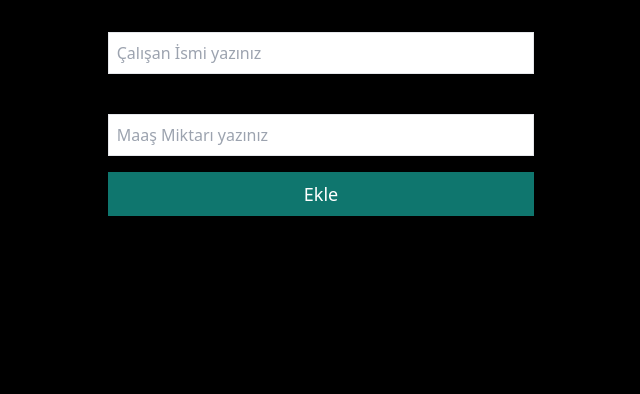
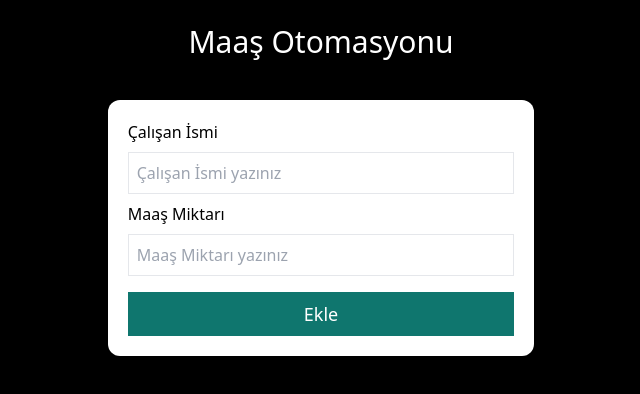
Before and after one commit to AnilOguzman/React, a React (Create React App) app: page / in a window 1280 px wide. Shown: the top 394 px of the page, without its empty margins (319-959 px from the left). Built offline with nearby package versions, Linux system fonts and the light colour scheme.

Commit message:
Card component

```diff
--- a/src/App.jsx
+++ b/src/App.jsx
@@ -2,6 +2,7 @@ import AddWorker from "./components/Workers/AddWorker"
 function App() {
   return (
     <div className="App ">
+      <h1 className="text-white text-center mt-6 text-3xl">Maaş Otomasyonu</h1>
       <AddWorker/>
     </div>
   );
--- /dev/null
+++ b/src/components/UI/Card.jsx
@@ -0,0 +1,8 @@
+
+const Card = (props) => {
+  return (
+    <div className={`bg-white p-5 rounded-xl ${props.addClass}`}>{props.children}</div>
+  )
+}
+
+export default Card
--- a/src/components/Workers/AddWorker.jsx
+++ b/src/components/Workers/AddWorker.jsx
@@ -1,16 +1,22 @@
 import React from 'react'
-
+import Card from '../UI/Card'
 const AddWorker = () => {
   return (
-    <form className='flex flex-col gap-y-2'>
+    //css'i props olarak geçirdik dikkat et
+    <Card addClass="mt-10 ">
+      <form className='flex flex-col gap-y-2'>
         <label htmlFor='name' className='font-medium'>Çalışan İsmi</label>
         <input type='text' className='max-w-[40rem] w-full mx-auto border p-2' placeholder='Çalışan İsmi yazınız' id='name'/>
 
         <label htmlFor='wage' className='font-medium'>Maaş Miktarı</label>
-        <input type='text' className='max-w-[40rem] w-full mx-auto border p-2' placeholder='Maaş Miktarı yazınız' id='wage'/>
+        <input type='number' className='max-w-[40rem] w-full mx-auto border p-2' placeholder='Maaş Miktarı yazınız' id='wage'/>
 
         <button className='p-2 text-lg bg-teal-700 text-white mt-2 '>Ekle</button>
+
     </form>
+    </Card>
+  //butonları component halinde oluşturuyoruz çünkü bir buton var biz buna prop geçirerek primary dashed şekilleri verebiliyoruz
+  //yani aslında tek buton var ve biz buna prop vererek şekillendiriyoruz
   )
 }
 
```
